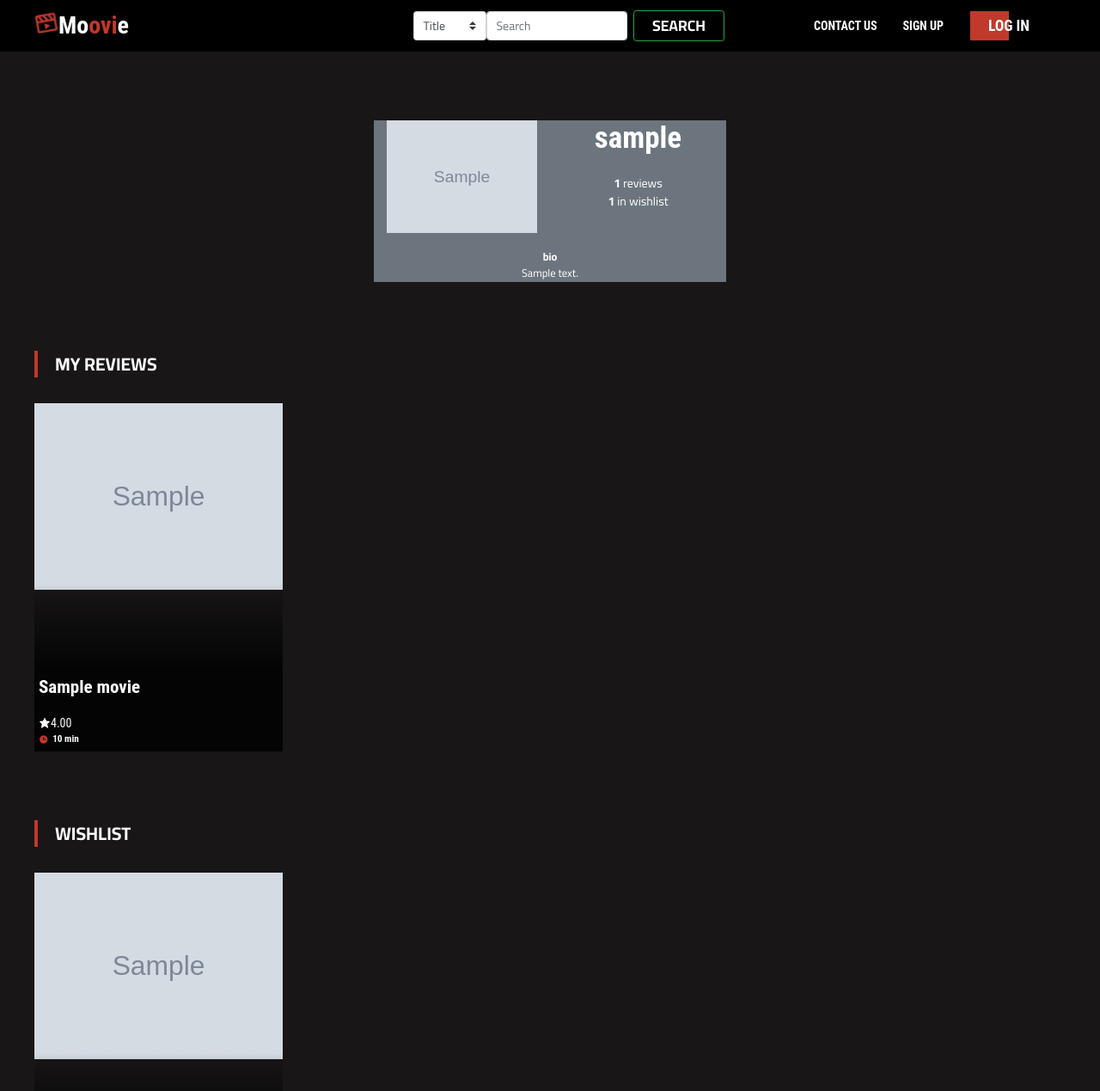
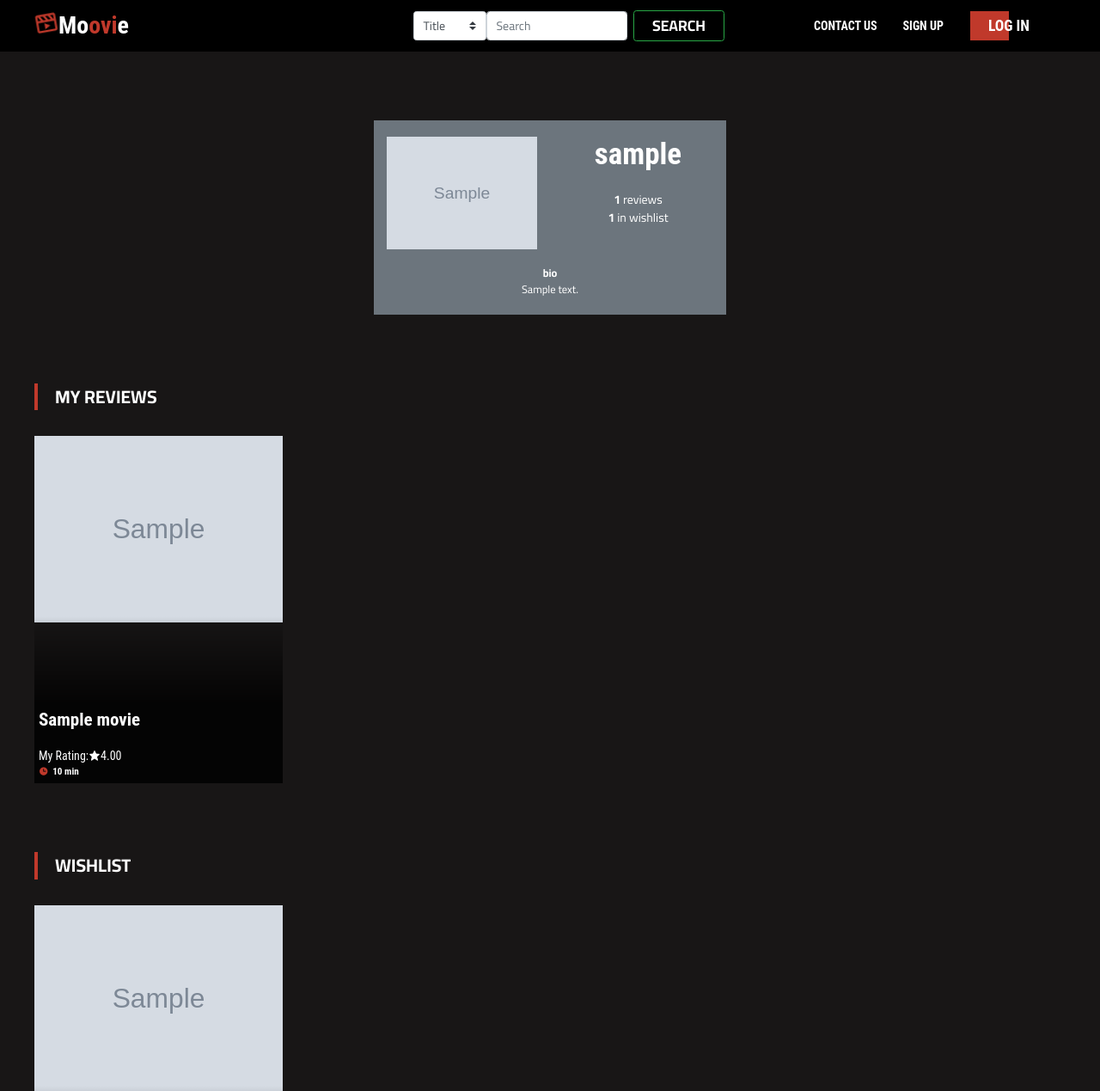
Before and after one commit to BoXunTong/Movie, a Django app: a page that uses templates/moovie/user_profile.html in a window 1280 px wide. Shown: the top 1269 px of the page at 86% size. Run offline with Django 3.2, Linux system fonts and the light colour scheme; tables that the repository leaves empty hold one stand-in row (values such as "Sample post"); grey boxes marked "Sample" are stand-in pictures; some libraries are stand-ins or nearby versions.

Commit message:
improved user info layout on user profile

```diff
--- a/templates/moovie/user_profile.html
+++ b/templates/moovie/user_profile.html
@@ -18,7 +18,7 @@
                 <div class="row">
                     <div class="col-md-4"></div>
                     <div class="col-md-4 bg-secondary">
-                        <div class="row"><p></p></div>
+                        <div class="row"><p><br></p></div>
                         <div class="row">
                             <div class="col">
                                 <img src="{{ MEDIA_URL }}{{ user_profile.picture }}" alt="Profile picture for {{ user_profile.user.username }}">
@@ -41,6 +41,7 @@
                         <div class="row-md-4 text-center auto">
                             <p><br/><strong>bio</strong><br>{{ user_profile.bio }}</p>
                         </div>
+                        <div class="row"><p><br></p></div>
                     </div>
                     <div class="col-md-4"></div>
                 </div>
@@ -65,6 +66,7 @@
                                 {{ r.movie.title }}
                             </div>
                             <div class="movie-infos">
+                                <span>My Rating:</span>
                                 <i class="bx bxs-star"></i>
                                 <span>{{ r.review.rating }}</span>
                             </div>
```
